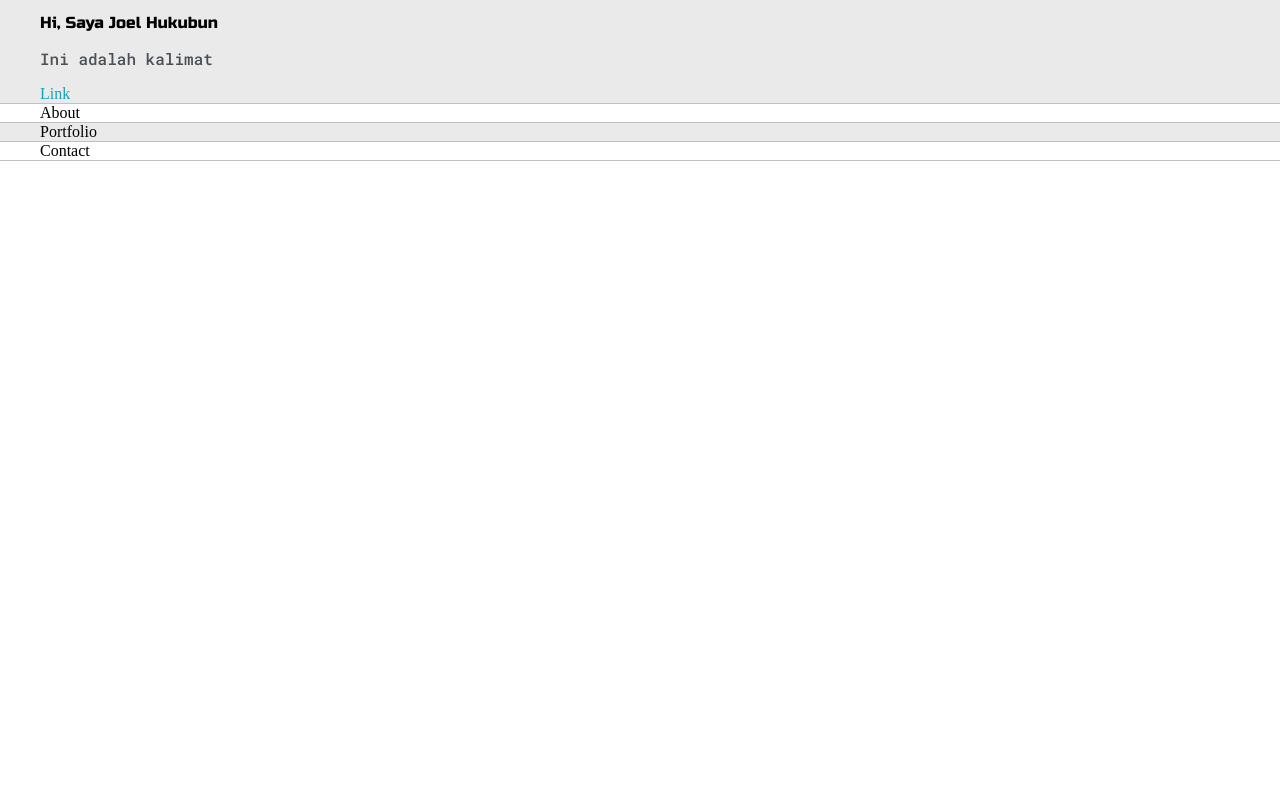
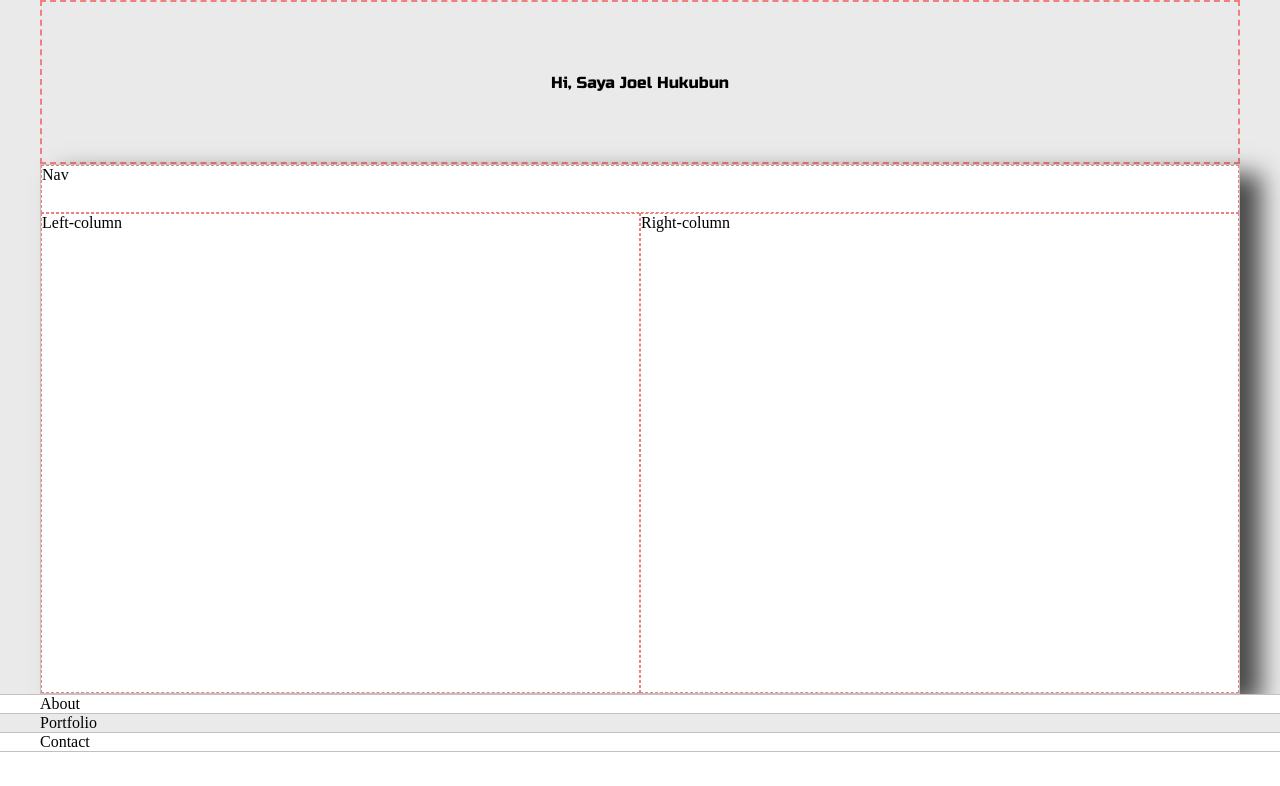
Before and after one commit to joelhkbn/new-porto, a plain HTML site: page index.html in a window 1280 px wide. Drawn offline with Linux system fonts and the light colour scheme.

Commit message:
membuat grid

```diff
--- a/index.html
+++ b/index.html
@@ -14,9 +14,20 @@
   <body>
     <section class="s1">
       <div class="main-container">
-        <h1>Hi, Saya Joel Hukubun</h1>
-        <p>Ini adalah kalimat</p>
-        <a href="#">Link</a>
+        <div class="greeting-wrapper">
+          <h1>Hi, Saya Joel Hukubun</h1>
+        </div>
+        <div class="intro-wrapper">
+          <div class="nav-wrapper">
+            Nav
+          </div>
+          <div class="left-column">
+            Left-column
+          </div>
+          <div class="right-column">
+            Right-column
+          </div>
+        </div>
       </div>
     </section>
     <section class="s2">
--- a/style.css
+++ b/style.css
@@ -81,6 +81,44 @@ h1 {
   margin: 0 auto;
 }
 
+.greeting-wrapper {
+  display: grid;
+  text-align: center;
+  align-content: center;
+  border: 2px dashed lightcoral;
+  min-height: 10em;
+}
+
+.intro-wrapper {
+  background-color: var(--secondaryColor);
+  border: 1px solid var(--borderColor);
+
+  -webkit-box-shadow: 21px 10px 23px 0px rgba(0, 0, 0, 0.69);
+  -moz-box-shadow: 21px 10px 23px 0px rgba(0, 0, 0, 0.69);
+  box-shadow: 21px 10px 23px 0px rgba(0, 0, 0, 0.69);
+  display: grid;
+  grid-template-columns: 1fr 1fr;
+  grid-template-rows: 3em 30em;
+  grid-template-areas:
+    "nav-wrapper nav-wrapper"
+    "left-column right-column";
+}
+
+.nav-wrapper {
+  grid-area: nav-wrapper;
+  border: 1px dashed lightcoral;
+}
+
+.left-column {
+  grid-area: left-column;
+  border: 1px dashed lightcoral;
+}
+
+.right-column {
+  grid-area: right-column;
+  border: 1px dashed lightcoral;
+}
+
 @media screen and (max-width: 1200px) {
   .main-container {
     width: 95%;
```
